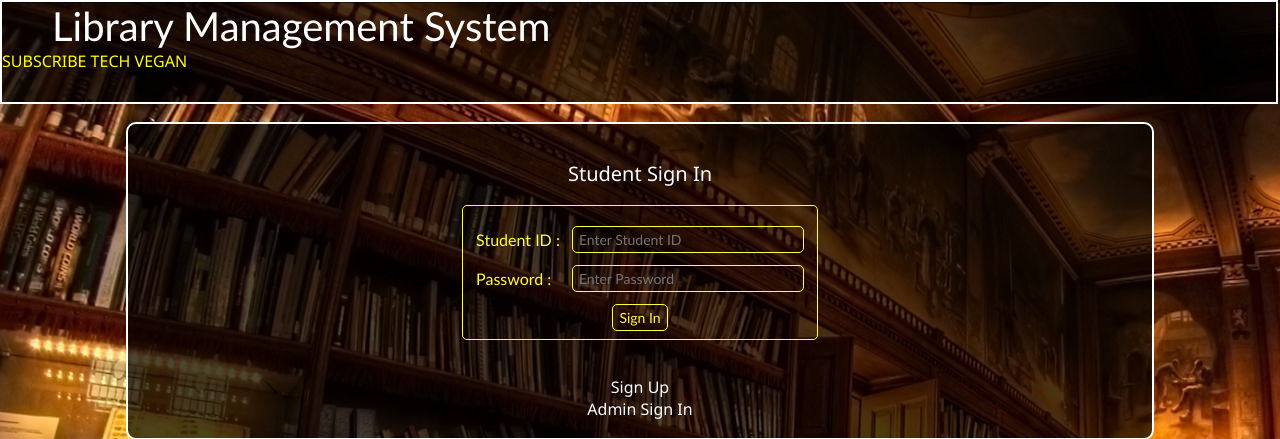
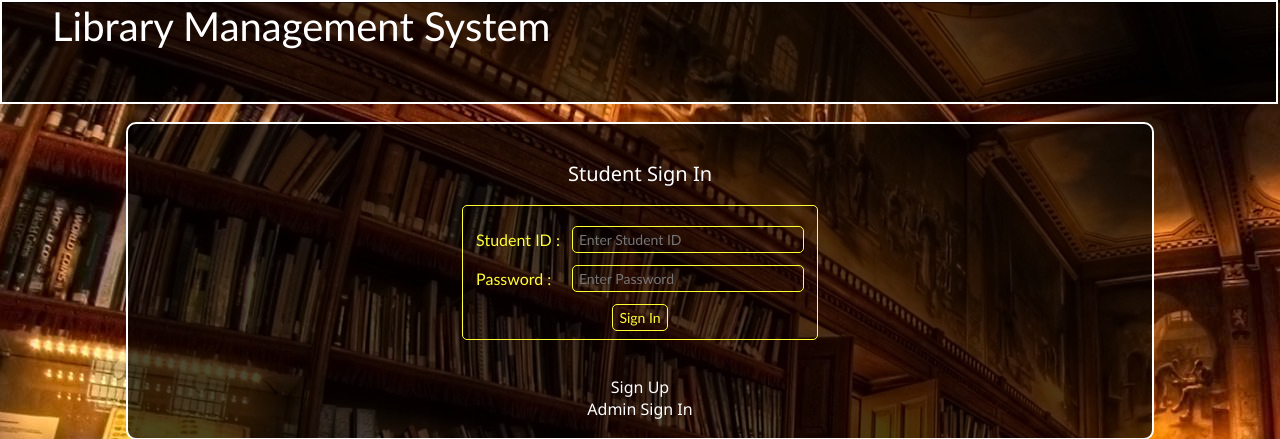
Before and after one commit to Atharva511/CCL-Mini-Project, a PHP site: page / in a window 1280 px wide. Shown: the top 439 px of the page. Run offline with PHP 8.4, Linux system fonts and the light colour scheme; data that the repository does not hold is empty.

Commit message:
Update index.php

```diff
--- a/Library-Management-System/LibraryManagementSystem/index.php
+++ b/Library-Management-System/LibraryManagementSystem/index.php
@@ -38,7 +38,6 @@ else
 <body>
 <div id="banner">
 <span class="head">Library Management System</span><br />
-<marquee class="clg" direction="right" behavior="alternate" scrollamount="1">SUBSCRIBE TECH VEGAN</marquee>
 </div>
 <br />
 
```
